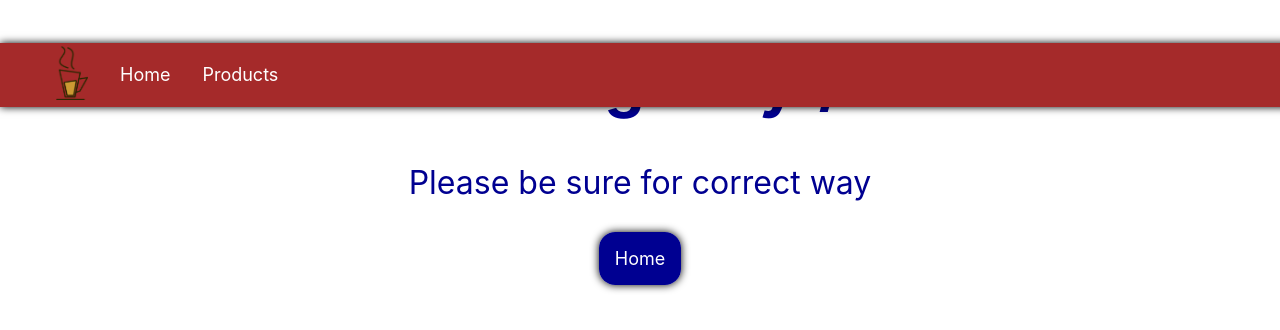
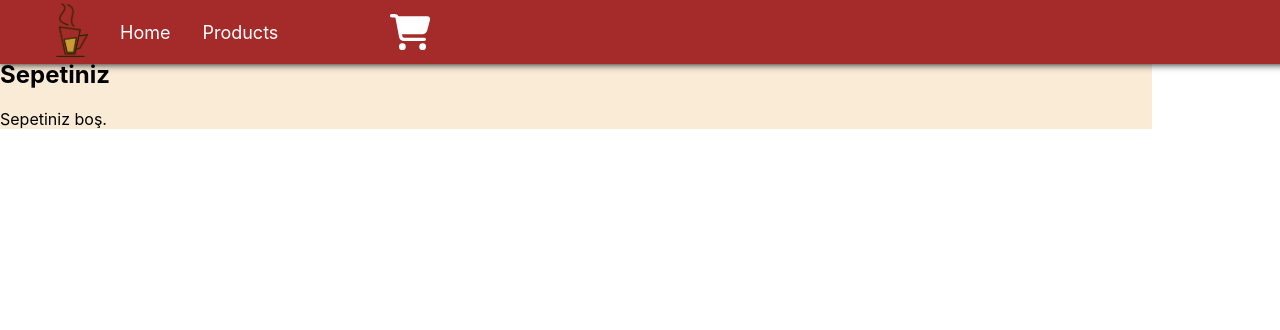
Before and after one commit to Sudexq/TeaShop, a React (Create React App) app: page /cart in a window 1280 px wide. Shown: the top 330 px of the page. Built offline with nearby package versions, Linux system fonts and the light colour scheme.

Commit message:
product page fixes and cart page starting

```diff
--- a/package.json
+++ b/package.json
@@ -3,6 +3,8 @@
   "version": "0.1.0",
   "private": true,
   "dependencies": {
+    "@fortawesome/free-solid-svg-icons": "^6.6.0",
+    "@fortawesome/react-fontawesome": "^0.2.2",
     "@testing-library/jest-dom": "^5.17.0",
     "@testing-library/react": "^13.4.0",
     "@testing-library/user-event": "^13.5.0",
--- a/src/App.css
+++ b/src/App.css
@@ -8,8 +8,9 @@
   width: 100%;
   height: 4vh;
   display: flex;
-  justify-content: flex-start;
+  /* justify-content: flex-start; */
   align-items: center;
+  top:0;
 }
 .navbar a img {
   width: 4vh;
@@ -24,7 +25,7 @@
 .navbar a.active {
   font-weight: 800;
 }
-.navbar a:not(.logo):hover {
+.navbar a:not(.logo, .cart):hover {
   color: brown;
   background-color: aliceblue;
   box-shadow: 0 0 0.2vh 0 black;
--- a/src/App.js
+++ b/src/App.js
@@ -1,18 +1,20 @@
-import './App.css';
-import { Home } from './components/Home';
-import { Navbar } from './components/Navbar';
-import {Routes, Route} from "react-router-dom";
-import { Products } from './components/Products';
-import { WrongPath } from './components/WrongPath';
+import "./App.css";
+import { Home } from "./components/Home";
+import { Navbar } from "./components/Navbar";
+import { Routes, Route } from "react-router-dom";
+import { Products } from "./components/Products";
+import { WrongPath } from "./components/WrongPath";
+import Cart from "./components/Cart";
 
 function App() {
   return (
     <div className="App">
-      <Navbar/>
+      <Navbar />
       <Routes>
-        <Route path='/' element={<Home/>}/>
-        <Route path='/products' element={<Products/>}/>
-        <Route path='*' element={<WrongPath/>}/>
+        <Route path="/" element={<Home />} />
+        <Route path="/products" element={<Products />} />
+        <Route path="/cart" element={<Cart />} />
+        <Route path="*" element={<WrongPath />} />
       </Routes>
     </div>
   );
--- /dev/null
+++ b/src/components/Cart.js
@@ -0,0 +1,35 @@
+import React, { useContext } from "react";
+import { CartContext } from "../context/CartContext";
+import "../css/cart.css"
+
+const Cart = () => {
+  const { cartItems } = useContext(CartContext);
+
+  return (
+    <div className="cartPage">
+      <h2>Sepetiniz</h2>
+      {cartItems.length === 0 ? (
+        <p>Sepetiniz boş.</p>
+      ) : (
+        <div>
+          {cartItems.map((item, index) => (
+            <div key={index} className="cart-item">
+              <img
+                src={item.image}
+                alt={item.name}
+                className="cart-item-image"
+              />
+              <div>
+                <h3>{item.name}</h3>
+                <p>{item.price} ₺</p>
+              </div>
+            </div>
+          ))}
+          <button className="checkout-button">Ödeme Sayfasına Git</button>
+        </div>
+      )}
+    </div>
+  );
+};
+
+export default Cart;
--- a/src/components/Home.js
+++ b/src/components/Home.js
@@ -1,5 +1,6 @@
 import React from "react";
 import "../css/home.css";
+import { Products } from "./Products";
 
 export const Home = () => {
   return (
--- a/src/components/Navbar.js
+++ b/src/components/Navbar.js
@@ -1,12 +1,14 @@
 import React from 'react'
 import {NavLink} from "react-router-dom"
 import logo from "../photos/logo.png"
+import ShoppingCartIcon from './ShoppingCartIcon'
 export const Navbar = () => {
   return (
     <nav className='navbar'>
         <NavLink className="logo" to="/"><img src={logo} alt='logo'/></NavLink>
         <NavLink to="/">Home</NavLink>
         <NavLink to="/products">Products</NavLink>
+        <NavLink className="cart" to="/cart"><ShoppingCartIcon/></NavLink>
     </nav>
   )
 }
--- a/src/components/Products.js
+++ b/src/components/Products.js
@@ -1,9 +1,11 @@
-import React, { useState, useEffect } from "react";
+import React, { useState, useEffect, useContext } from "react";
 import axios from "axios";
 import "../css/products.css";
+import { CartContext } from '../context/CartContext';
 
 export const Products = () => {
   const [products, setProducts] = useState([]);
+  const { addToCart } = useContext(CartContext); // Context'ten addToCart'u alıyoruz
 
   // API'den ürünleri çekmek için useEffect kullanıyoruz
   useEffect(() => {
@@ -18,6 +20,7 @@ export const Products = () => {
   }, []);
 
   return (
+    <div className="productsPage">
       <div className="products-container">
         {products.map((product) => (
           <div key={product.id} className="product-box">
@@ -32,10 +35,13 @@ export const Products = () => {
             {/* Hover yaptığınızda fiyat ve sepete ekle butonu gözükür */}
             <div className="product-hover">
               <p className="product-price">{product.price} ₺</p>
-            <button className="add-to-cart">Sepete Ekle</button>
+              <button onClick={() => addToCart(product)} className="add-to-cart">
+                Add To Cart
+              </button>
             </div>
           </div>
         ))}
       </div>
+    </div>
   );
 };
--- /dev/null
+++ b/src/components/ShoppingCartIcon.js
@@ -0,0 +1,14 @@
+import React from 'react';
+import { FontAwesomeIcon } from '@fortawesome/react-fontawesome';
+import { faShoppingCart } from '@fortawesome/free-solid-svg-icons';
+import "../css/cart.css"
+
+const ShoppingCartIcon = () => {
+  return (
+    <div className="shopping-cart-icon">
+      <FontAwesomeIcon icon={faShoppingCart} size="2x" />
+    </div>
+  );
+};
+
+export default ShoppingCartIcon;
--- /dev/null
+++ b/src/context/CartContext.js
@@ -0,0 +1,17 @@
+import React, { createContext, useState } from 'react';
+
+export const CartContext = createContext();
+
+export const CartProvider = ({ children }) => {
+  const [cartItems, setCartItems] = useState([]);
+
+  const addToCart = (product) => {
+    setCartItems((prevItems) => [...prevItems, product]);
+  };
+
+  return (
+    <CartContext.Provider value={{ cartItems, addToCart }}>
+      {children}
+    </CartContext.Provider>
+  );
+};
--- /dev/null
+++ b/src/css/cart.css
@@ -0,0 +1,45 @@
+/*ShoppingCartIcon*/
+.shopping-cart-icon {
+    position: relative;
+    display: inline-block;
+    margin-left: 10vh;
+    cursor: pointer;
+  }
+
+  .shopping-cart-icon svg {
+    color: #fff; /* İkon rengi */
+  }
+
+  .shopping-cart-icon:hover svg {
+    color: #ff9900; /* Hover durumunda ikon rengi */
+  }
+  /*ShoppingCartIcon*/
+
+  /*Cart.js*/
+  .cartPage{
+    margin-top: 7.5vh;
+    background-color: antiquewhite;
+    width: 90%;
+
+  }
+  .cart-item {
+    display: flex;
+    align-items: center;
+    margin-bottom: 15px;
+  }
+
+  .cart-item-image {
+    width: 100px;
+    margin-right: 20px;
+    height: 100px;
+  }
+
+  .checkout-button {
+    padding: 10px 20px;
+    background-color: #ff9900;
+    color: white;
+    border: none;
+    border-radius: 5px;
+    cursor: pointer;
+  }
+   /*Cart.js*/
--- a/src/css/products.css
+++ b/src/css/products.css
@@ -1,9 +1,13 @@
 /* Ürünler sayfası için genel container */
+.productsPage{
+  margin-top: 7vh;
+}
 .products-container {
     display: grid;
     grid-template-columns: repeat(auto-fill, minmax(250px, 1fr));
     gap: 2vh;
     padding: 2vh;
+    position: relative;
   }
 
   /* Ürün kutuları */
--- a/src/index.js
+++ b/src/index.js
@@ -4,12 +4,15 @@ import "./index.css";
 import App from "./App";
 import reportWebVitals from "./reportWebVitals";
 import { BrowserRouter } from "react-router-dom";
+import { CartProvider } from "./context/CartContext";
 
 const root = ReactDOM.createRoot(document.getElementById("root"));
 root.render(
   <React.StrictMode>
     <BrowserRouter>
-      <App />
+      <CartProvider>
+        <App />
+      </CartProvider>
     </BrowserRouter>
   </React.StrictMode>
 );
```
Also changed, not shown: 1 other file (tests, documents, lock files or other folders). Lines whose indentation alone changed are shown as unchanged.
